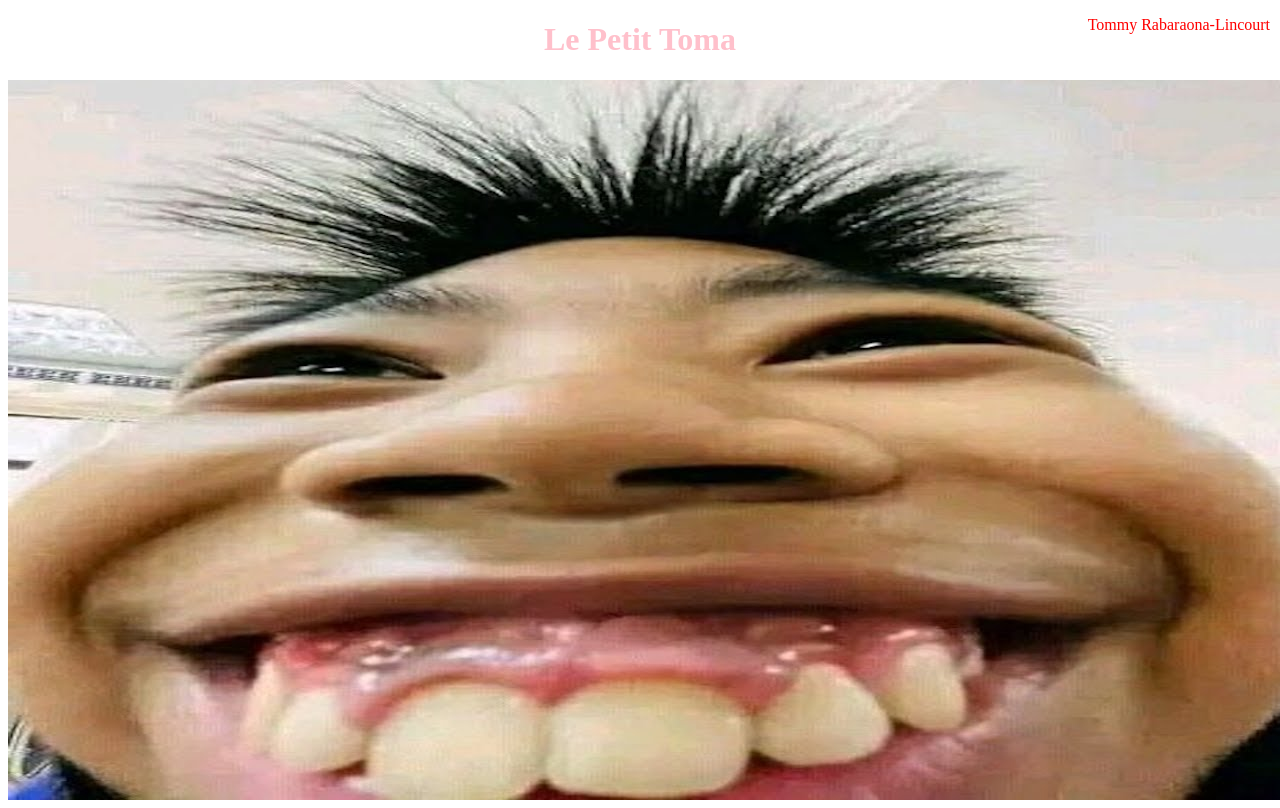
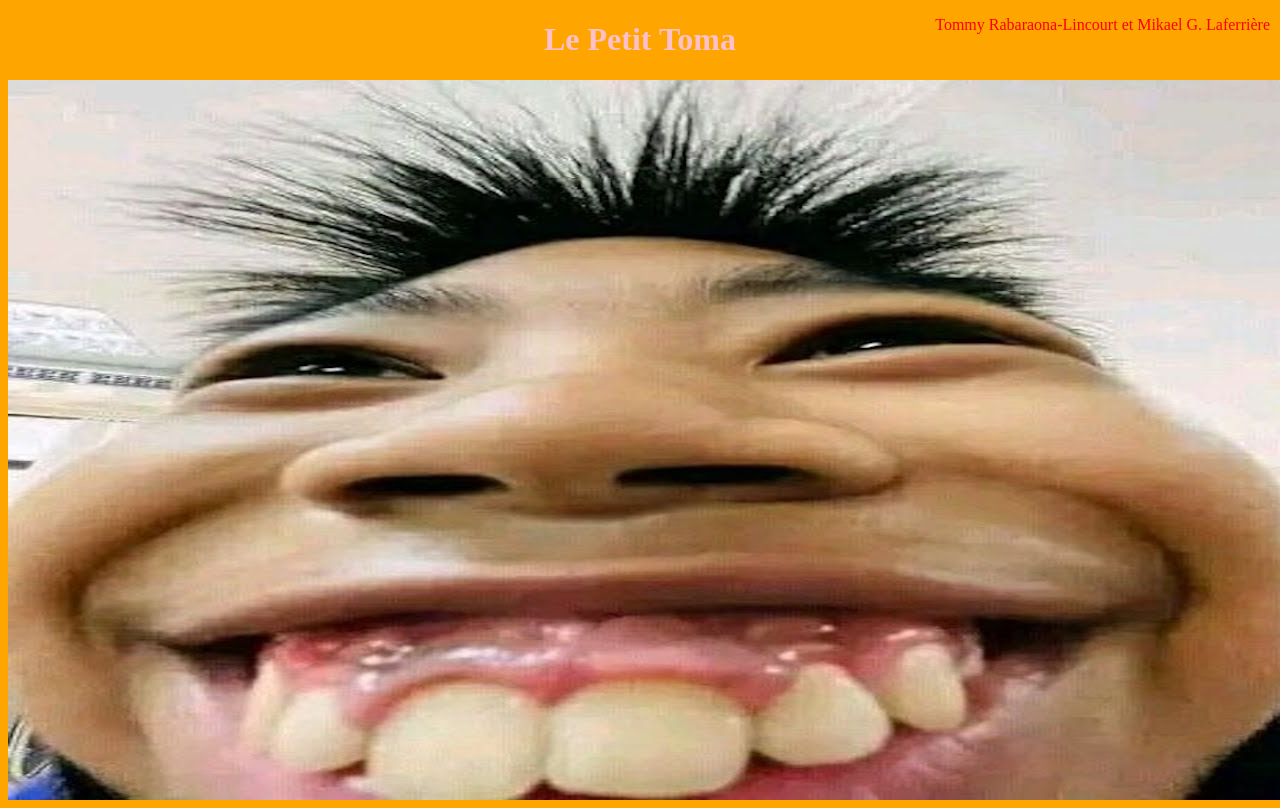
Before and after one commit to CocoriPouiche/RABT1524528_Exercice_2, a plain HTML site: page index.html in a window 1280 px wide. Drawn offline with Linux system fonts and the light colour scheme.

Commit message:
Ajout de Mikael et couleur que Yannick adore

```diff
--- a/index.html
+++ b/index.html
@@ -7,7 +7,7 @@
     <title>RABT1524528</title>
 </head>
 <body>
-    <p>Tommy Rabaraona-Lincourt</p>
+    <p>Tommy Rabaraona-Lincourt et Mikael G. Laferrière</p>
 
     <h1>Le Petit Toma</h1>
 
--- a/style.css
+++ b/style.css
@@ -15,3 +15,7 @@ img {
     right: 10px;
     color: red;
   }
+
+  body {
+    background-color: orange;
+  }
```
